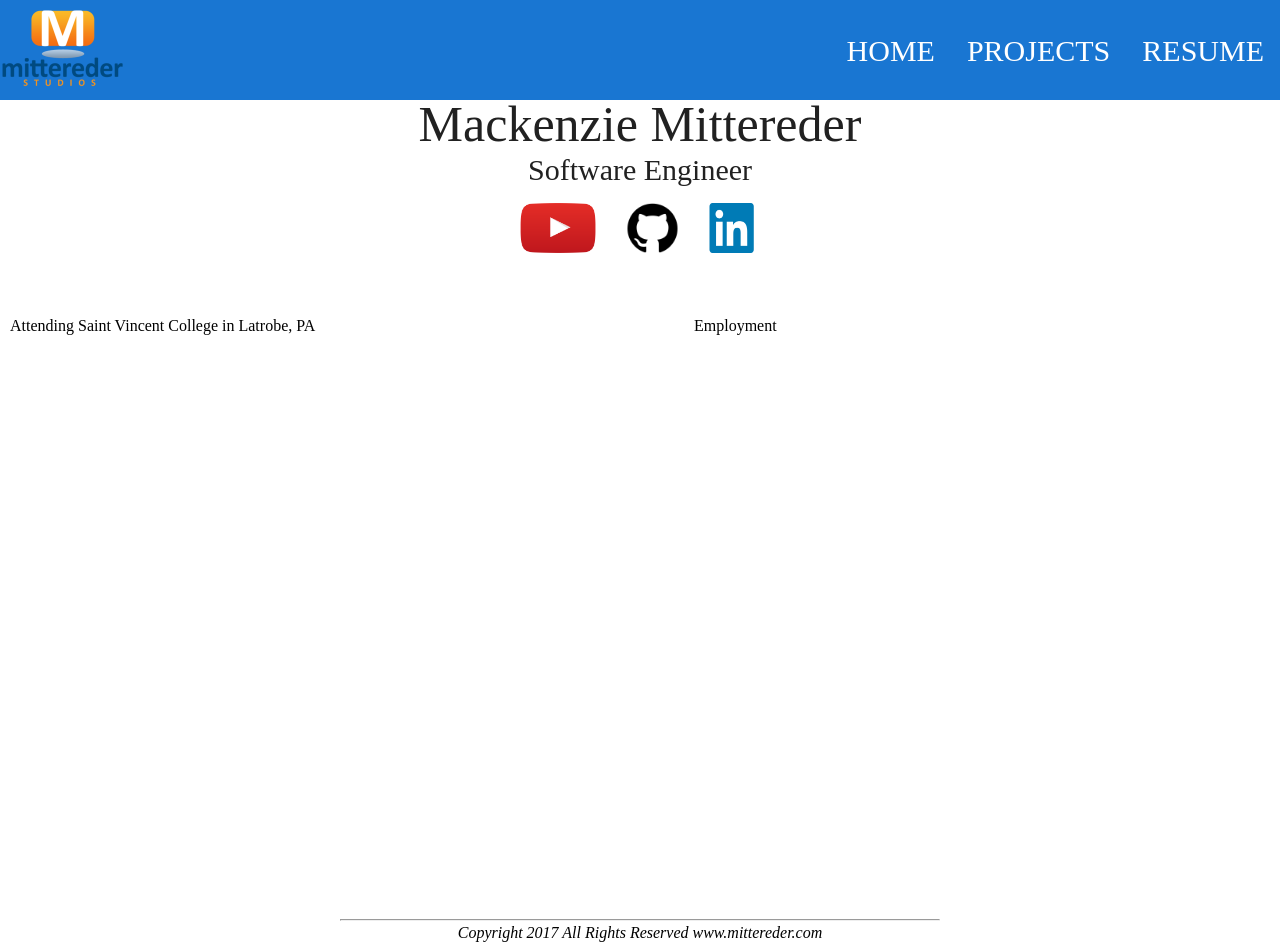
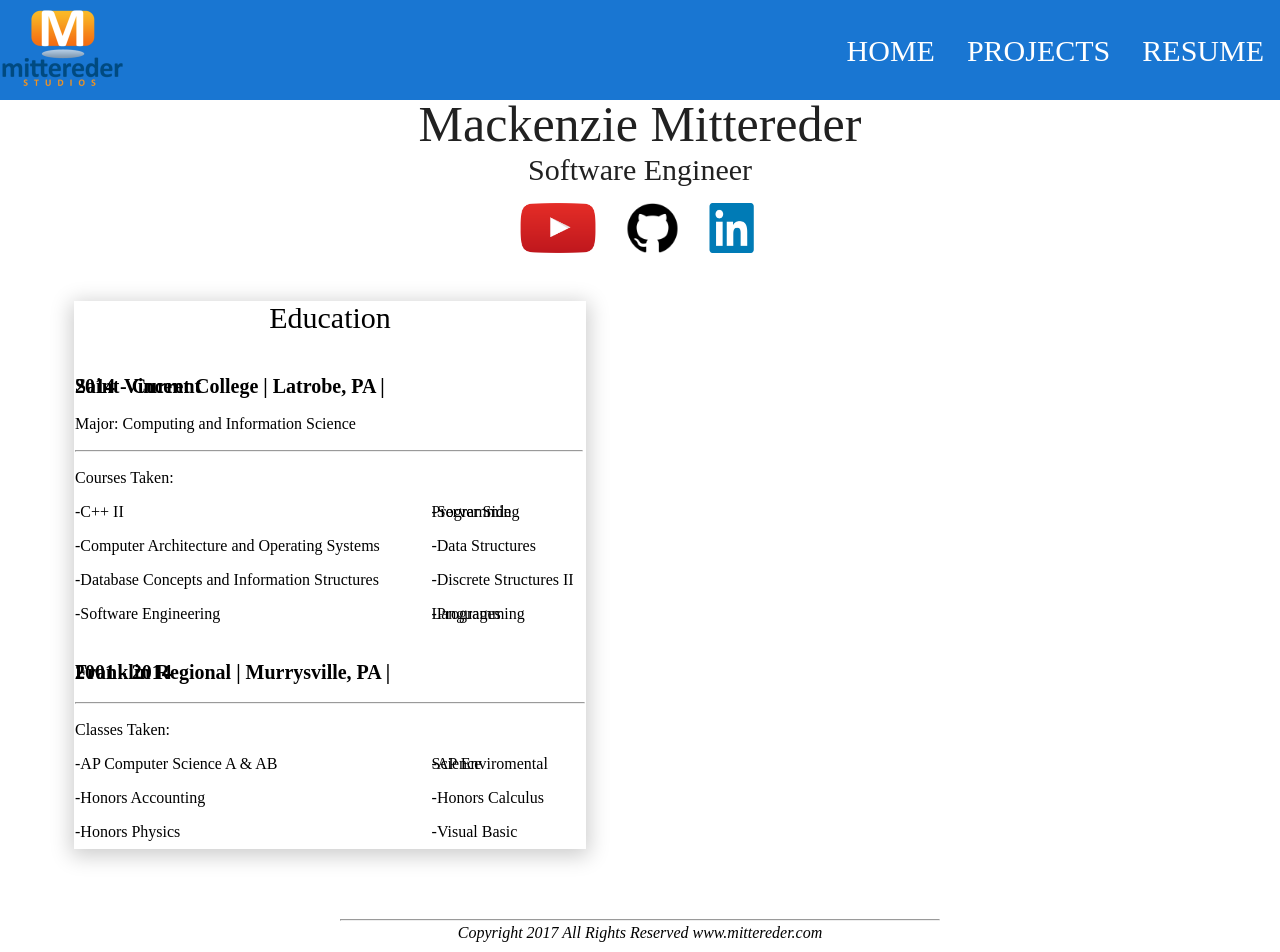
Before and after one commit to macmittereder/mittereder-website, a Node project: template views/index.pug in a window 1280 px wide. Run offline with Node 20 templates, Linux system fonts and the light colour scheme; the template is opened without the code that fills it, so the values that code supplies are empty; some libraries are stand-ins or nearby versions.

Commit message:
Added Education to home page

```diff
--- a/public/css/index.css
+++ b/public/css/index.css
@@ -69,15 +69,54 @@ ul.social li.icon {
 }
 
 .leftcontent {
-  width: 45%;
+  width: 40%;
   padding-left: 10px;
+  margin-left: 5%;
   float: left;
   position: relative;
 }
 
+.education {
+  margin-top: -30px;
+  box-shadow: 0 4px 20px 3px rgba(0,0,0,0.2);
+  transition: 0.3s;
+}
+
+.education p.eduTitle {
+  text-align: center;
+  font-size: 30px;
+}
+
+.education table {
+  margin-top: -35px;
+  table-layout: fixed;
+  padding: 0;
+  border-spacing: 0;
+  border-collapse: collapse;
+  margin: 0 auto;
+}
+
+.education table, tr, td {
+  border: 2px;
+}
+
+.education tr {
+  line-height: 0;
+}
+
+p.schoolName {
+  font-size: 20px;
+  font-weight: bold;
+}
+
+.education table.highschool {
+  margin-top: 20px;
+}
+
 .rightcontent {
-  width: 45%;
+  width: 40%;
   padding-right: 10px;
+  margin-right: 5%;
   float: right;
   position: relative;
 }
--- a/views/index.pug
+++ b/views/index.pug
@@ -20,8 +20,72 @@ block content
 
 	.content
 		.leftcontent
-			p= "Attending Saint Vincent College in Latrobe, PA"
+			.education
+				p.eduTitle= "Education"
+				table.college
+					tr
+						td
+							p.schoolName= "Saint Vincent College | Latrobe, PA | 2014 - Current"
+						td
+					tr
+						td
+							p= "Major: Computing and Information Science"
+						td
+					tr
+						td(colspan="2")
+							hr
+						td
+					tr
+						td
+							p= "Courses Taken:"
+					tr
+						td
+							p= "-C++ II"
+						td
+							p= "-Server Side Programming"
+					tr
+						td
+							p= "-Computer Architecture and Operating Systems"
+						td
+							p= "-Data Structures"
+					tr
+						td
+							p= "-Database Concepts and Information Structures"
+						td
+							p= "-Discrete Structures II"
+					tr
+						td
+							p= "-Software Engineering"
+						td
+							p= "-Programming Languages"
+				table.highschool
+					tr
+						td
+							p.schoolName= "Franklin Regional | Murrysville, PA | 2001 - 2014"
+					tr
+						td(colspan="2")
+							hr
+					tr
+						td
+							p= "Classes Taken:"
+					tr
+						td
+							p= "-AP Computer Science A & AB"
+						td
+							p= "-AP Enviromental Science"
+					tr
+						td
+							p= "-Honors Accounting"
+						td
+							p= "-Honors Calculus"
+					tr
+						td
+							p= "-Honors Physics"
+						td
+							p= "-Visual Basic"
+
 		.rightcontent
-			p= "Employment"
+			.computerskills
+				p= ""
 
 block append footer
```
